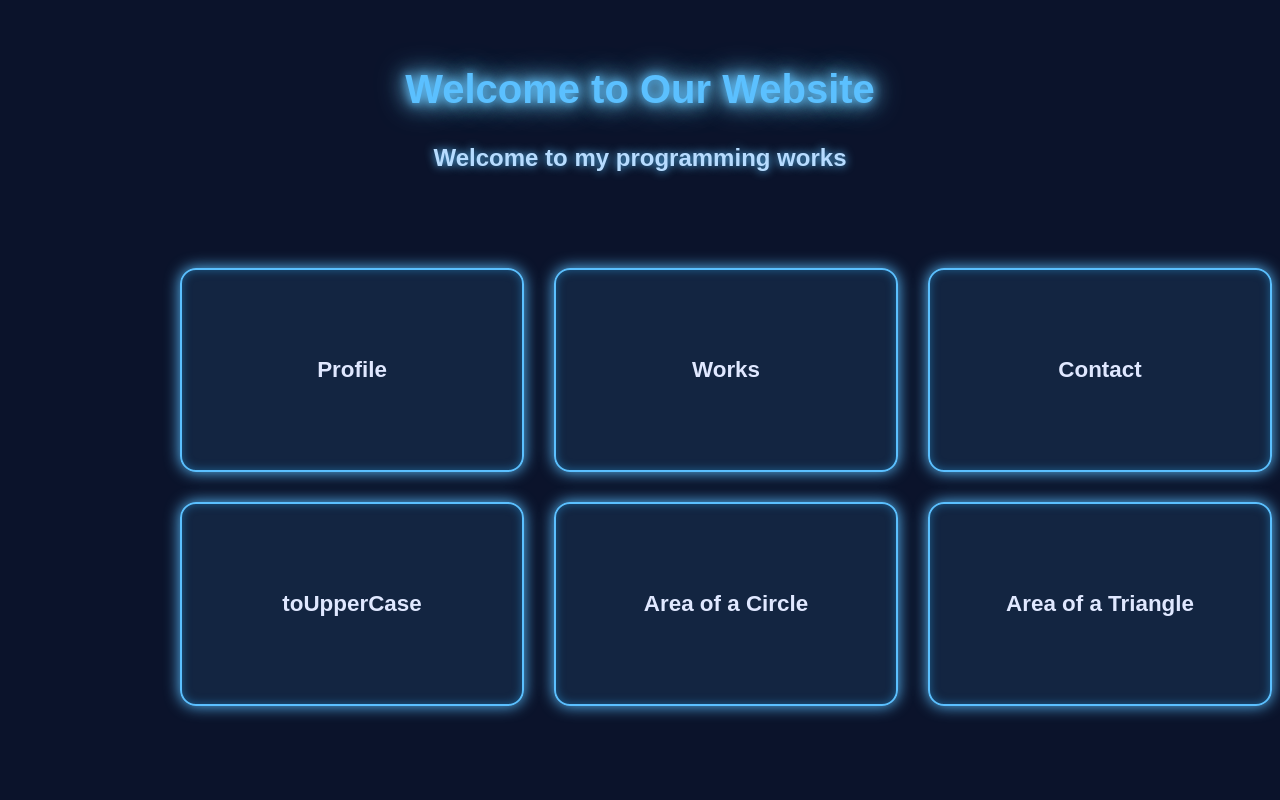
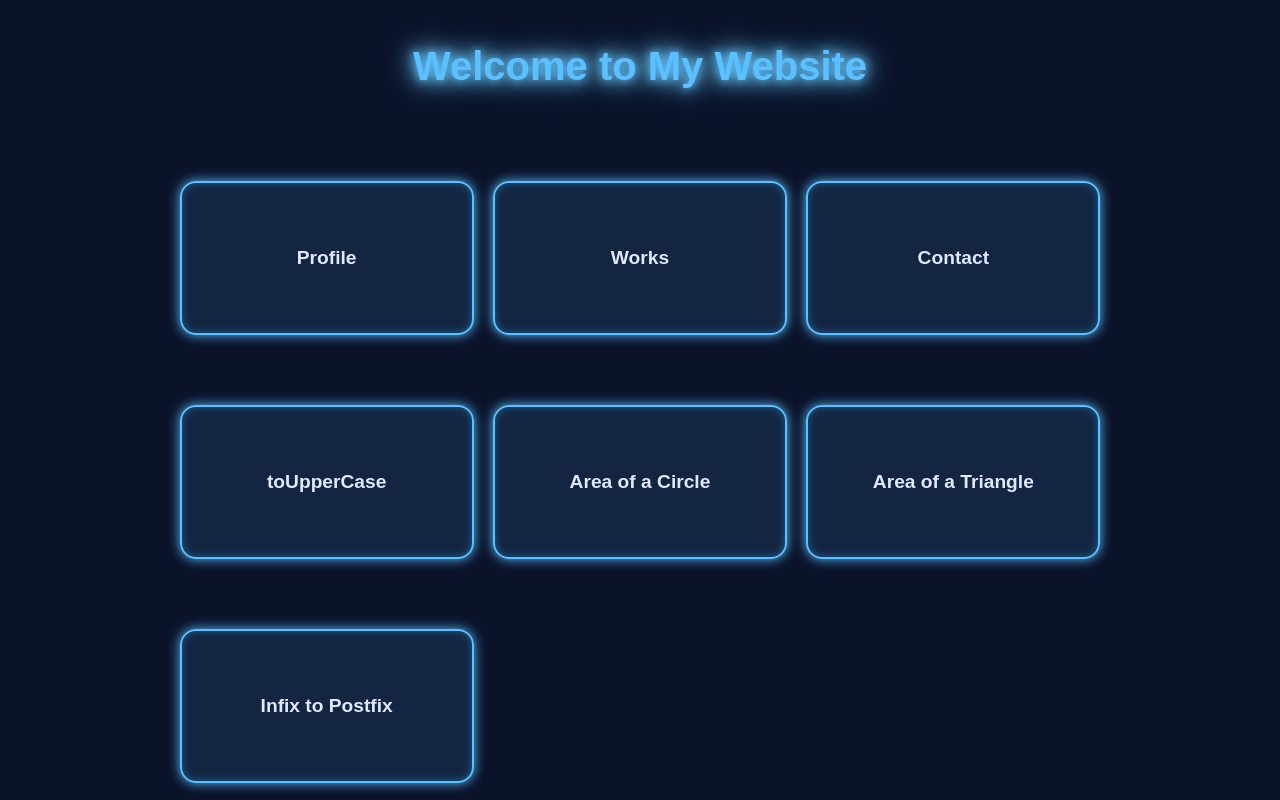
Before and after one commit to PArthur0207/profile_using_python_and_flask, a Flask app: page / in a window 1280 px wide. Run offline with Flask 3, Linux system fonts and the light colour scheme.

Commit message:
Added infix to postfix and fixed button and centralized the index

```diff
--- a/app.py
+++ b/app.py
@@ -1,4 +1,6 @@
 from flask import Flask, render_template, request
+from infix_to_postfix import InfixToPostfix
+converter = InfixToPostfix()
 
 app = Flask(__name__)
 
@@ -47,5 +49,14 @@ def area_of_triangle():
         except ValueError:
             return render_template("Area of a Triangle.html", result="Invalid Input")
 
+@app.route('/infixtopostfix', methods = ['GET', 'POST'])
+def infix_to_postfix():
+    result = None
+    if request.method == 'POST':
+        input_string = request.form.get('inputString', '')
+        result = converter.convert(input_string)
+    return render_template("infixtopostfix.html", result=result)
+
+
 if __name__ == "__main__":
     app.run(debug=True)
--- a/static/css/index.css
+++ b/static/css/index.css
@@ -1,12 +1,13 @@
 .link-grid {
   display: grid;
-  grid-template-columns: repeat(3, 1fr);
-  gap: 30px;
-  justify-items: center;
-  margin-top: 60px;
-  max-width: 920px;
+  grid-template-columns: repeat(auto-fit, minmax(200px, 1fr));
+  gap: 70px; /* increased spacing between boxes */
+  place-items: center;
+  margin: 80px auto 0;
+  max-width: 950px;
   width: 100%;
-  padding: 0 20px;
+  padding: 0 40px;
+  box-sizing: border-box;
 }
 
 .link-grid a {
@@ -14,22 +15,25 @@
   background-color: rgba(91, 192, 255, 0.1);
   border: 2px solid var(--blue-light);
   color: #e0e8ff;
-  padding: 40px 60px;
-  font-size: 1.4em;
+  padding: 25px;
+  font-size: 1.2em;
   font-weight: bold;
   border-radius: 16px;
-  box-shadow: 0 0 15px #5bc0ff, inset 0 0 10px #1e6091;
+  box-shadow: 0 0 12px #5bc0ff, inset 0 0 8px #1e6091;
   transition: all 0.3s ease;
-  width: 220px;
-  height: 120px;
+  width: 100%;
+  max-width: 240px;
+  min-height: 100px;
   display: flex;
   justify-content: center;
   align-items: center;
+  text-align: center;
 }
 
 .link-grid a:hover {
-  transform: scale(1.1);
+  transform: scale(1.05);
   background-color: var(--blue-light);
   color: var(--blue-dark);
   box-shadow: var(--blue-glow);
+  z-index: 1;
 }
--- a/static/css/main.css
+++ b/static/css/main.css
@@ -37,12 +37,14 @@ h3 {
 }
 
 .content {
+  min-height: 100vh; /* make the container fill the screen */
   display: flex;
   flex-direction: column;
-  align-items: center;
+  justify-content: center; /* vertical center */
+  align-items: center;     /* horizontal center */
   text-align: center;
-  padding: 40px;
 }
+
 
 /* Navigation Bar */
 nav {
@@ -101,3 +103,29 @@ footer {
   height: 1px !important;
   overflow: hidden !important;
 }
+
+.solve-btn {
+  background-color: var(--blue-dark);
+  color: #e0e8ff;
+  border: 2px solid var(--blue-light);
+  border-radius: 10px;
+  padding: 12px 28px;
+  font-size: 1.1em;
+  font-weight: bold;
+  cursor: pointer;
+  box-shadow: 0 0 10px #5bc0ff;
+  transition: all 0.3s ease;
+  margin-top: 20px;
+}
+
+.solve-btn:hover {
+  background-color: var(--blue-light);
+  color: var(--blue-dark);
+  transform: scale(1.08);
+  box-shadow: var(--blue-glow);
+}
+
+.solve-btn:active {
+  transform: scale(0.96);
+  box-shadow: 0 0 6px #89dcff;
+}
--- a/templates/index.html
+++ b/templates/index.html
@@ -10,8 +10,7 @@
 <body>
 
   <div class="content">
-    <h1>Welcome to Our Website</h1>
-    <h2>Welcome to my programming works</h2>
+    <h1>Welcome to My Website</h1>
 
     <div class="link-grid">
       <a href="/profile">Profile</a>
@@ -20,6 +19,7 @@
       <a href="/toUpperCase">toUpperCase</a>
       <a href="/areaOfcircle">Area of a Circle</a>
       <a href="/areaOfTriangle">Area of a Triangle</a>
+      <a href="/infixtopostfix">Infix to Postfix</a>
     </div>
   </div>
 
```
Also changed, not shown: infix_to_postfix.py (+73 -74 lines), templates/infixtopostfix.html (added, +27 -0 lines).
